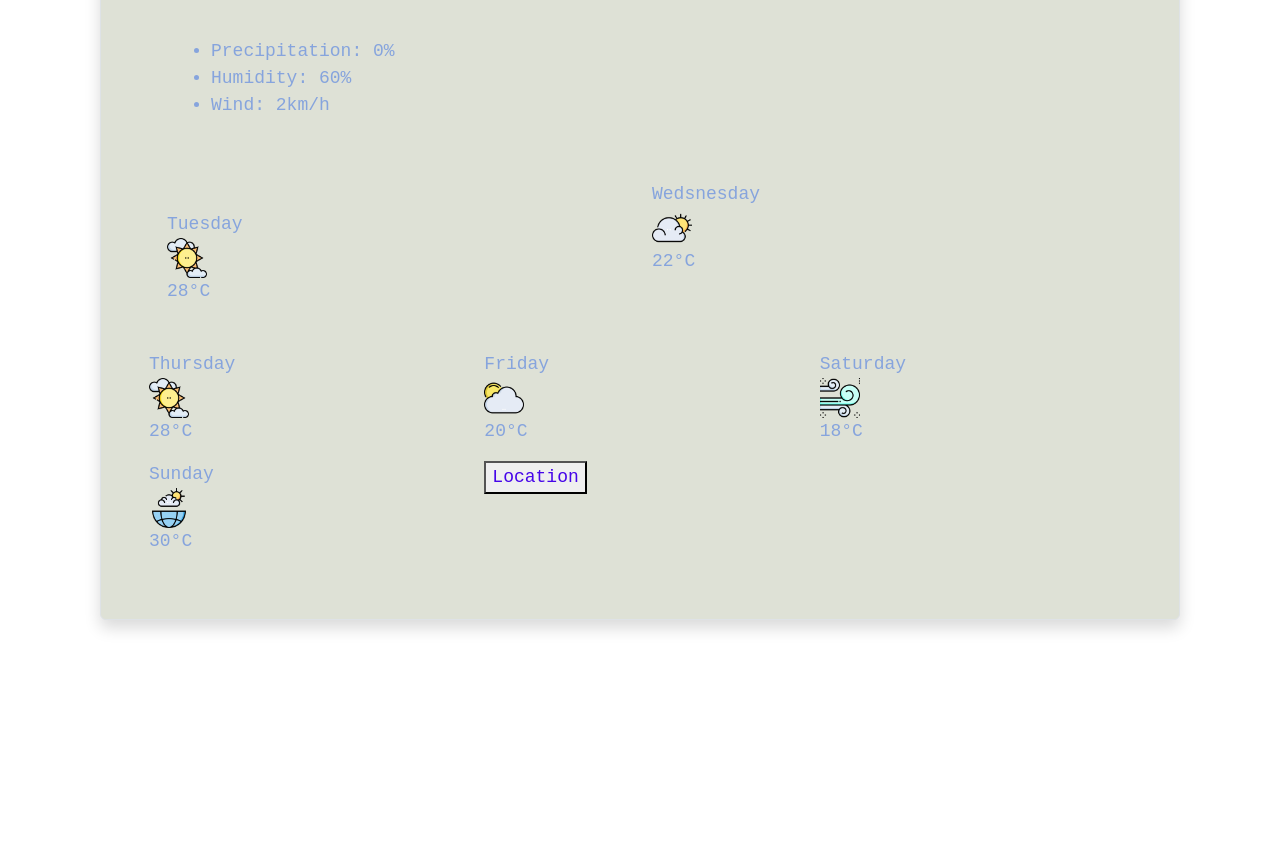
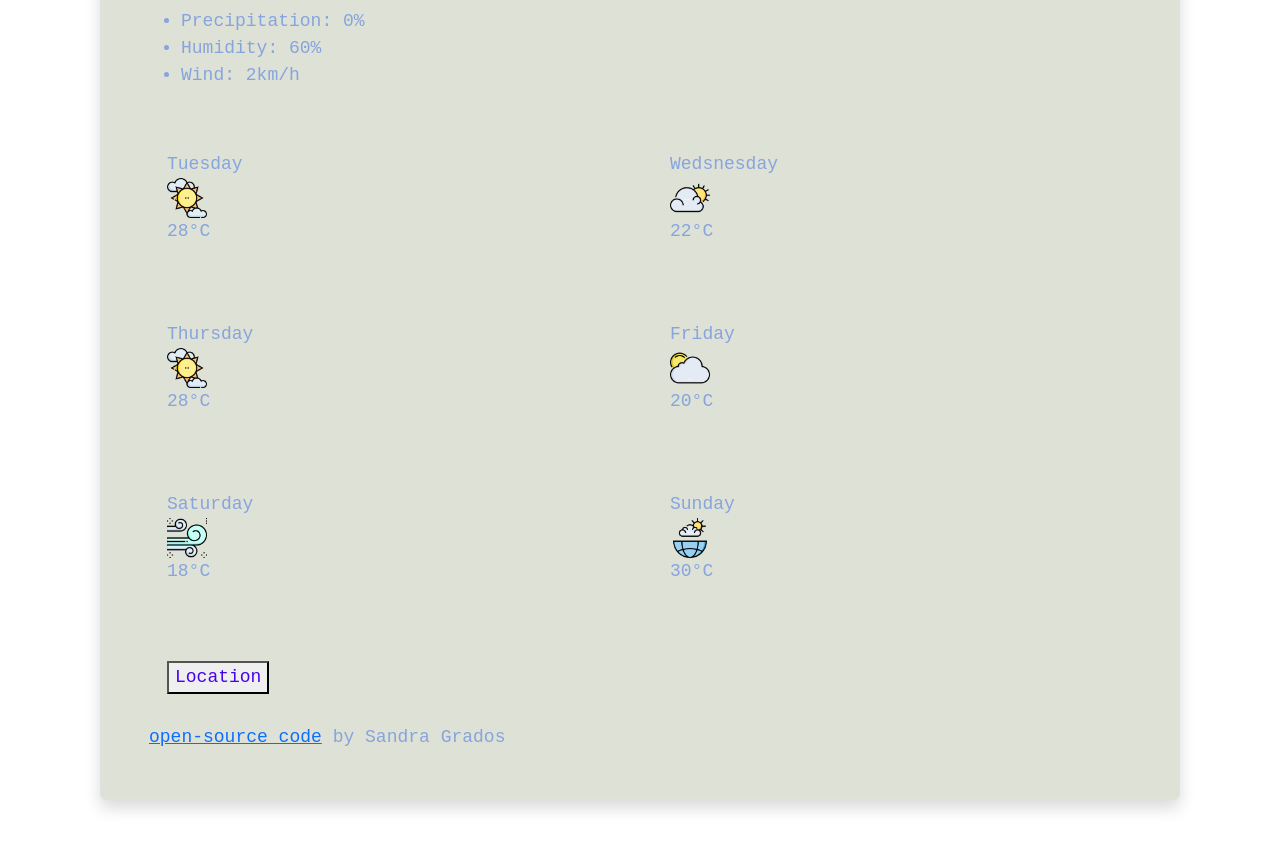
Before and after one commit to SANDSGP18/Repositoryweek7, a website built with Parcel: page index.html in a window 1280 px wide. Shown: the part 480-1330 px from the top of the page. Before the commit the page ends 1200 px from the top, so only its background shows below. Built offline with nearby package versions, Linux system fonts and the light colour scheme; a web font is replaced by a local one.

Commit message:
add html col

```diff
--- a/index.html
+++ b/index.html
@@ -70,7 +70,9 @@
           <br />
         </p>
 
-     <div class="col-6">
+
+     <div class="row">
+     <div class= "col-3">
           <ul>
             <li>
               Precipitation: 0%
@@ -82,6 +84,7 @@
                   Wind: 2km/h
                   </li>
                   </ul>
+                   </div>
                    </div>
 
           <p>
@@ -95,7 +98,7 @@
             28°C
           </p>
         </div>
-        <div class="col-4">
+        <div class="col-6">
 
           <p>
             Wedsnesday
@@ -105,7 +108,7 @@
             22°C
           </p>
         </div>
-        <div class="col-4">
+        <div class="col-6">
 
           <p>
             Thursday
@@ -115,7 +118,7 @@
             28°C
           </p>
         </div>
-       <div class="col-4">
+       <div class="col-6">
 
           <p>
             Friday
@@ -125,7 +128,7 @@
             20°C
           </p>
         </div>
-        <div class="col-4">
+        <div class="col-6">
 
           <p>
             Saturday
@@ -135,7 +138,7 @@
             18°C
           </p>
            </div>
-        <div class="col-4">
+        <div class="col-6">
 
           <p>
             Sunday
@@ -145,7 +148,7 @@
             30°C
           </p>
            </div>
-        <div class="col-4">
+        <div class="col-6">
 
           <button>
             Location
@@ -155,7 +158,9 @@
       </div>
     </div>
      <footer>
-      </footer>
+       <a href="https://github.com/SANDSGP18/Repositoryweek7/tree/draft/kind-voice"
+       >open-source code</a>
+       by Sandra Grados</footer>
     <script src="src/index.js"></script>
   </body>
 
--- a/src/styles.css
+++ b/src/styles.css
@@ -45,9 +45,11 @@ input [type="text"] {
   border-radius: 20px;
   background-color: #dee1d6;
 }
-
+.col-3{
+  position:relative;
+}
 .col-6 {
-  position: relative;
+  position:center;
   padding: 30px;
 }
 h4 {
```
Also changed, not shown: 2 other files.
